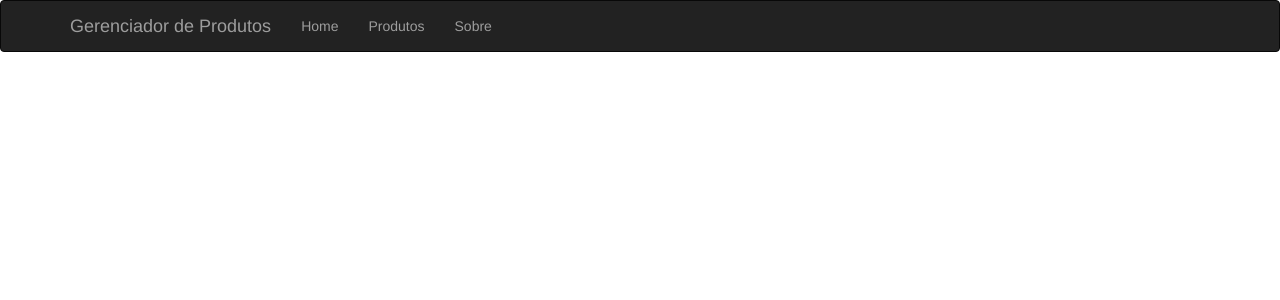
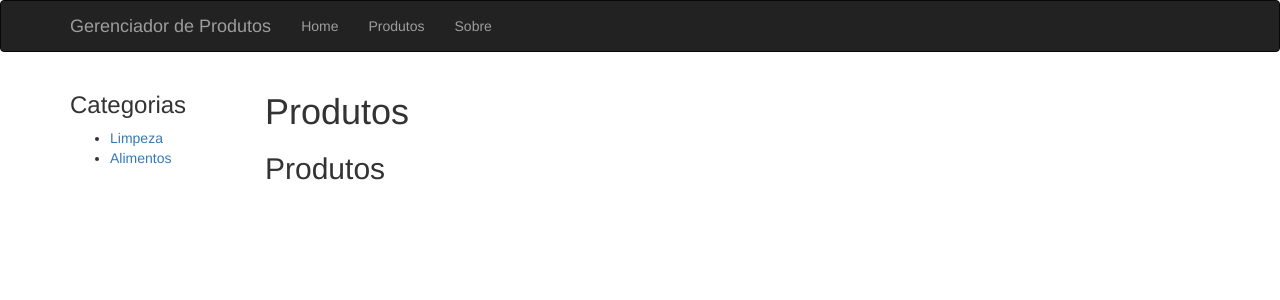
Before and after one commit to FabianoBrancher/Produtos-ReactJS, a React (Create React App) app: page /produtos in a window 1280 px wide. Shown: the top 300 px of the page. Built offline with nearby package versions, Linux system fonts and the light colour scheme; data requests are answered from the project's data file.

Commit message:
Adicionado categorias

```diff
--- /dev/null
+++ b/db.json
@@ -0,0 +1,13 @@
+{
+    "produtos": [
+
+    ],
+    "categorias": [{
+        "id" : 1,
+        "categoria": "Limpeza"
+    },
+    {
+        "id": 2,
+        "categoria": "Alimentos"
+    }]
+}
--- a/package.json
+++ b/package.json
@@ -3,6 +3,8 @@
   "version": "0.1.0",
   "private": true,
   "dependencies": {
+    "axios": "^0.18.0",
+    "json-server": "^0.12.1",
     "react": "^16.2.0",
     "react-dom": "^16.2.0",
     "react-router-dom": "^4.2.2",
--- a/src/App.js
+++ b/src/App.js
@@ -3,6 +3,7 @@ import { BrowserRouter as Router, Route, Link } from 'react-router-dom';
 
 import Home from './Home';
 import Sobre from './Sobre';
+import Produtos from './Produtos';
 
 class App extends Component {
   render() {
@@ -26,6 +27,7 @@ class App extends Component {
           <div className="container">
             <Route exact path="/" component={Home}/>
             <Route exact path="/sobre" component={Sobre} />
+            <Route path="/produtos" component={Produtos} />
           </div>
         </div>
       </Router>
--- /dev/null
+++ b/src/Categoria.js
@@ -0,0 +1,11 @@
+import React, { Component } from 'react';
+
+class Categoria extends Component {
+    render() {
+        return (
+            <h1> Categoria {this.props.match.params.catId}</h1>
+        )
+    };
+};
+
+export default Categoria;
--- /dev/null
+++ b/src/Produtos.js
@@ -0,0 +1,54 @@
+import React, { Component } from 'react';
+import { Route, Link } from 'react-router-dom';
+import axios from 'axios';
+import ProdutosHome from './ProdutosHome';
+import Categoria from './Categoria';
+
+class Produtos extends Component {
+    constructor(props) {
+        super(props);
+        this.state = {
+            categorias: []
+        }
+    };
+    componentDidMount() {
+        // buscar as categorias
+        axios
+            .get('http://localhost:3001/categorias')
+            .then(res => {
+                this.setState({
+                    categorias: res.data
+                });
+            });
+    };
+    // <Link to="/produtos/categoria/1"> Categoria 1 </Link>
+    // {JSON.stringify(this.state.categorias)}
+    renderCategoria(cat) {
+        return (
+            <li key={cat.id}>
+                <Link to={`/produtos/categoria/${cat.id}`} >{cat.categoria}</Link>
+            </li>
+        )
+    };
+    render() {
+        const { match } = this.props;
+        const { categorias } = this.state;
+        return (
+            <div className="row">
+                <div className="col-md-2">
+                    <h3> Categorias </h3>
+                    <ul>
+                        {categorias.map(this.renderCategoria)}
+                    </ul>
+                </div>
+                <div className="col-md-10">
+                    <h1> Produtos </h1>
+                    <Route exact path={match.url} component={ProdutosHome} />
+                    <Route path={match.url+'/categoria/:catId'} component={Categoria} />
+                </div>
+            </div>
+        )
+    };
+};
+
+export default Produtos;
--- /dev/null
+++ b/src/ProdutosHome.js
@@ -0,0 +1,9 @@
+import React from 'react';
+
+const ProdutosHome = () => (
+    <div>
+        <h2> Produtos </h2>
+    </div>
+)
+
+export default ProdutosHome;
```
Also changed, not shown: 1 other file (tests, documents, lock files or other folders).
